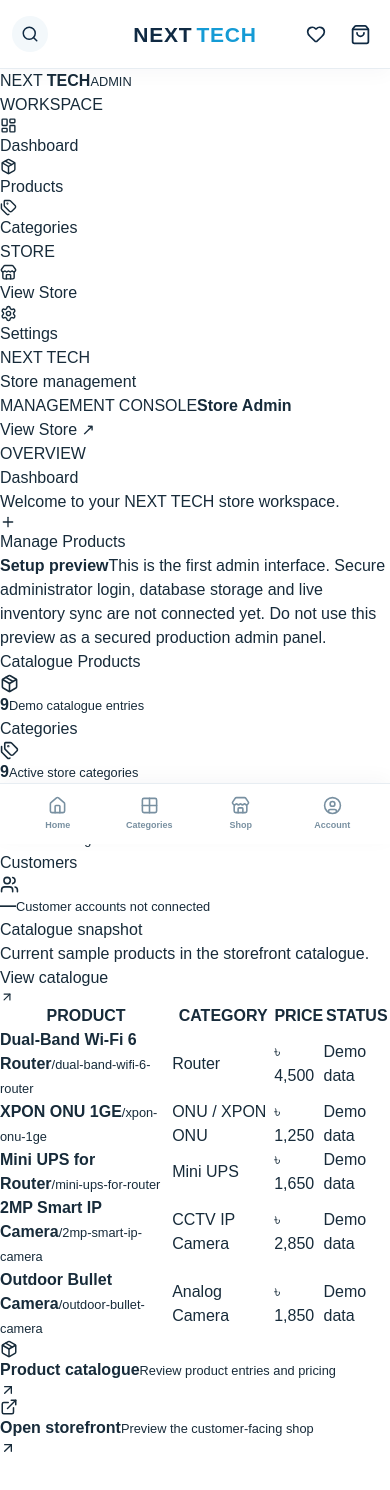
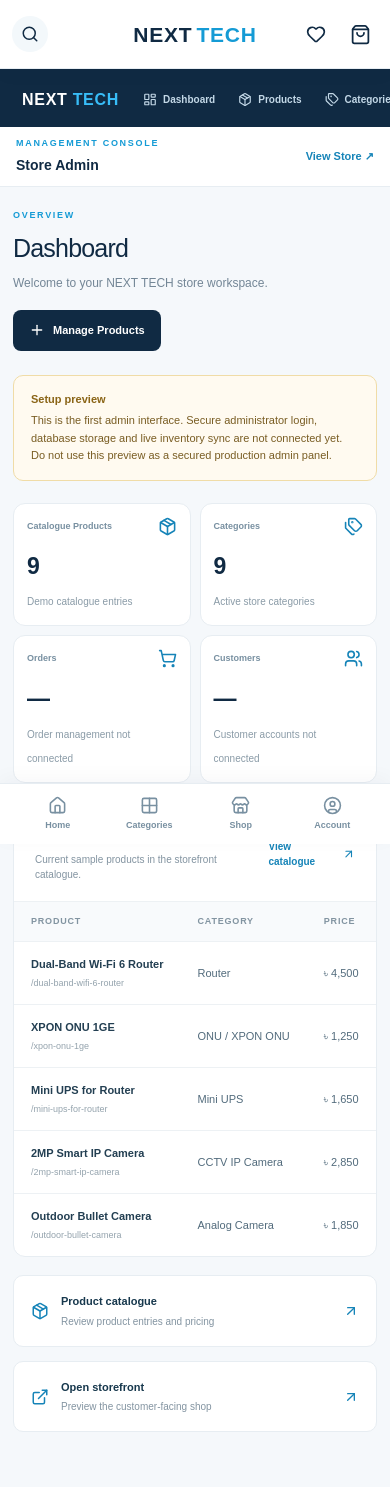
Before and after one commit to neorisexyz/next-tech-store, a Next.js app: page /admin in a window 390 px wide. Shown: the top 1490 px of the page. Built offline with nearby package versions, Linux system fonts and the light colour scheme.

Commit message:
Style responsive NEXT TECH admin workspace

```diff
--- a/app/globals.css
+++ b/app/globals.css
@@ -157,3 +157,58 @@ body{padding-bottom:84px}
 .catalog-filter:hover,.catalog-filter.active{background:var(--navy);border-color:var(--navy);color:#fff}
 .category small{display:block;margin-top:5px;color:#8295a3;font-size:10px}
 @media(max-width:600px){.catalog-filter-row{margin-right:-12px;padding-right:12px}.catalog-filter{padding:8px 12px;font-size:10px}}
+
+/* NEXT TECH Admin workspace */
+.admin-shell{min-height:100vh;background:#f5f8fb;display:flex;color:#20394b}
+.admin-sidebar{width:245px;flex:none;background:#102a43;color:#e9f5fc;min-height:calc(100vh - 140px);padding:27px 16px 20px;display:flex;flex-direction:column;gap:7px}
+.admin-logo{font-size:21px;font-weight:900;letter-spacing:.7px;padding:2px 12px 30px;color:#fff}
+.admin-logo b{color:#38bdf8}.admin-logo small{display:block;margin-top:7px;font-size:9px;letter-spacing:2px;color:#9bb8ca}
+.admin-nav-label{font-size:9px;letter-spacing:1.6px;font-weight:800;color:#83a4b9;padding:17px 12px 7px}
+.admin-nav-item{display:flex;align-items:center;gap:12px;padding:12px;border-radius:8px;color:#c3d8e7;font-size:12px;font-weight:650}
+.admin-nav-item:hover,.admin-nav-item:focus{background:#ffffff16;color:#fff}
+.admin-sidebar-foot{margin-top:auto;padding:20px 12px 5px;border-top:1px solid #ffffff20;font-size:11px;font-weight:800;letter-spacing:1px;color:#fff}
+.admin-sidebar-foot span{display:block;margin-top:5px;color:#91aec1;font-size:10px;font-weight:500;letter-spacing:0}
+.admin-main{min-width:0;flex:1}
+.admin-topbar{height:76px;background:#fff;border-bottom:1px solid #e7edf2;padding:0 34px;display:flex;justify-content:space-between;align-items:center}
+.admin-topbar>div{display:flex;flex-direction:column;gap:4px}.admin-topbar-kicker,.admin-eyebrow{font-size:9px;font-weight:850;letter-spacing:1.7px;color:#159bd5}.admin-topbar strong{font-size:14px;color:#102a43}
+.admin-view-store{font-size:11px;font-weight:750;color:#1684b8}
+.admin-content{max-width:1250px;padding:30px 34px 70px;margin:0 auto}
+.admin-page-heading{display:flex;justify-content:space-between;align-items:center;gap:18px;margin-bottom:24px}
+.admin-page-heading h1{font-size:29px;letter-spacing:-.8px;color:#102a43;margin:7px 0}
+.admin-page-heading p{font-size:12px;color:#738696;margin:0}
+.admin-primary-btn{display:inline-flex;align-items:center;justify-content:center;gap:8px;background:#102a43;color:#fff;border:0;border-radius:8px;padding:12px 16px;font-size:11px;font-weight:800;white-space:nowrap}
+.admin-primary-btn:disabled{opacity:.55;cursor:not-allowed}
+.admin-notice{display:flex;gap:12px;align-items:flex-start;padding:15px 17px;border:1px solid #f0dca7;background:#fffaf0;border-radius:10px;margin-bottom:22px;color:#795d23;font-size:11px;line-height:1.6}
+.admin-notice strong{white-space:nowrap;color:#8a6416}
+.admin-stat-grid{display:grid;grid-template-columns:repeat(4,minmax(0,1fr));gap:14px;margin-bottom:23px}
+.admin-stat-card{background:#fff;border:1px solid #e7edf2;border-radius:12px;padding:18px}
+.admin-stat-top{display:flex;align-items:center;justify-content:space-between;color:#7890a1;font-size:10px;font-weight:700}
+.admin-stat-top svg{color:#1684b8}.admin-stat-card>strong{display:block;font-size:28px;color:#102a43;margin:13px 0 5px}.admin-stat-card small{font-size:10px;color:#8a9ba7}
+.admin-panel-card{background:#fff;border:1px solid #e7edf2;border-radius:12px;overflow:hidden}
+.admin-panel-heading{display:flex;justify-content:space-between;align-items:center;padding:19px 21px;border-bottom:1px solid #edf1f4;gap:12px}
+.admin-panel-heading h2,.admin-settings-card h2{font-size:14px;color:#102a43;margin:0}.admin-panel-heading p{font-size:10px;color:#8293a0;margin:5px 0 0}.admin-panel-heading>a{display:flex;align-items:center;gap:4px;color:#1684b8;font-size:10px;font-weight:800}
+.admin-table-wrap{overflow-x:auto}.admin-table{width:100%;border-collapse:collapse;text-align:left;white-space:nowrap}
+.admin-table th{font-size:9px;letter-spacing:.8px;color:#8294a1;background:#f8fafc;padding:13px 17px;font-weight:850}
+.admin-table td{padding:14px 17px;border-top:1px solid #edf1f4;font-size:11px;color:#526b7c}
+.admin-table td b{color:#233f52;font-size:11px}.admin-table td small{display:block;color:#94a3ad;font-size:9px;margin-top:4px}
+.admin-status{display:inline-flex;border-radius:20px;padding:5px 9px;font-size:9px;font-weight:800}.admin-status.demo{background:#edf6fb;color:#287da4}
+.admin-quick-links{display:grid;grid-template-columns:repeat(2,1fr);gap:14px;margin-top:18px}
+.admin-quick-links>a{display:flex;align-items:center;gap:12px;background:#fff;border:1px solid #e7edf2;border-radius:10px;padding:17px;color:#1684b8}
+.admin-quick-links>a span{flex:1;display:flex;flex-direction:column;gap:4px}.admin-quick-links b{font-size:11px;color:#17384d}.admin-quick-links small{font-size:10px;color:#8394a1}
+.admin-toolbar{display:flex;align-items:center;gap:10px;padding:16px;border-bottom:1px solid #edf1f4}
+.admin-search,.admin-select{height:39px;display:flex;align-items:center;gap:8px;border:1px solid #e3ebf0;border-radius:7px;padding:0 11px;color:#7b91a0}
+.admin-search{flex:1;max-width:390px}.admin-search input{border:0;outline:0;width:100%;font-size:11px;min-width:0}
+.admin-select select{border:0;outline:0;background:#fff;color:#4b6476;font-size:10px;max-width:180px}
+.admin-result-count{font-size:10px;color:#7f929f;margin-left:auto;white-space:nowrap}
+.admin-product-cell{display:flex;align-items:center;gap:10px}.admin-product-cell>span:last-child{display:flex;flex-direction:column;gap:3px}
+.admin-product-icon{width:35px;height:35px;border-radius:8px;background:#edf8fe;color:#1684b8;display:grid;place-items:center}
+.admin-row-action{display:inline-grid;place-items:center;width:29px;height:29px;border:1px solid #e5edf2;border-radius:6px;background:#fff;color:#1684b8;margin-right:5px}
+.admin-row-action:disabled{color:#a9b6bf;cursor:not-allowed}
+.admin-empty{padding:40px;display:flex;flex-direction:column;align-items:center;gap:8px;color:#8a9ca8;font-size:11px}.admin-empty b{color:#29475a}
+.admin-category-grid{display:grid;grid-template-columns:repeat(3,minmax(0,1fr));gap:12px}
+.admin-category-card{display:flex;align-items:center;gap:12px;background:#fff;border:1px solid #e7edf2;border-radius:10px;padding:15px}
+.admin-category-card>span{width:40px;height:40px;display:grid;place-items:center;border-radius:9px;background:#edf8fe;color:#1684b8}
+.admin-category-card>div{flex:1;min-width:0;display:flex;flex-direction:column;gap:4px}.admin-category-card b{font-size:10px;color:#244358}.admin-category-card small{font-size:9px;color:#899ba7}.admin-category-card>a{font-size:9px;color:#1684b8;font-weight:800;white-space:nowrap}
+.admin-settings-card{padding:22px}.admin-settings-card ul{padding-left:18px;color:#61798a;font-size:11px;line-height:2.2}
+@media(max-width:900px){.admin-sidebar{width:205px}.admin-content{padding:25px 20px 60px}.admin-stat-grid{grid-template-columns:repeat(2,1fr)}.admin-category-grid{grid-template-columns:repeat(2,1fr)}}
+@media(max-width:600px){.admin-shell{display:block}.admin-sidebar{width:100%;min-height:0;padding:12px 12px 9px;display:flex;flex-direction:row;align-items:center;gap:5px;overflow-x:auto}.admin-logo{font-size:16px;padding:4px 10px;white-space:nowrap}.admin-logo small,.admin-nav-label,.admin-sidebar-foot{display:none}.admin-nav-item{font-size:10px;padding:10px 9px;white-space:nowrap;gap:6px}.admin-nav-item svg{width:14px}.admin-topbar{height:60px;padding:0 16px}.admin-content{padding:22px 13px 55px}.admin-page-heading{align-items:flex-start;flex-direction:column}.admin-page-heading h1{font-size:25px}.admin-notice{display:block}.admin-notice strong{display:block;margin-bottom:4px}.admin-stat-grid{gap:9px}.admin-stat-card{padding:13px}.admin-stat-card>strong{font-size:23px}.admin-stat-top{font-size:9px}.admin-quick-links,.admin-category-grid{grid-template-columns:1fr}.admin-toolbar{flex-wrap:wrap}.admin-search{max-width:none;flex-basis:100%}.admin-select{flex:1}.admin-result-count{margin-left:0}}
```
